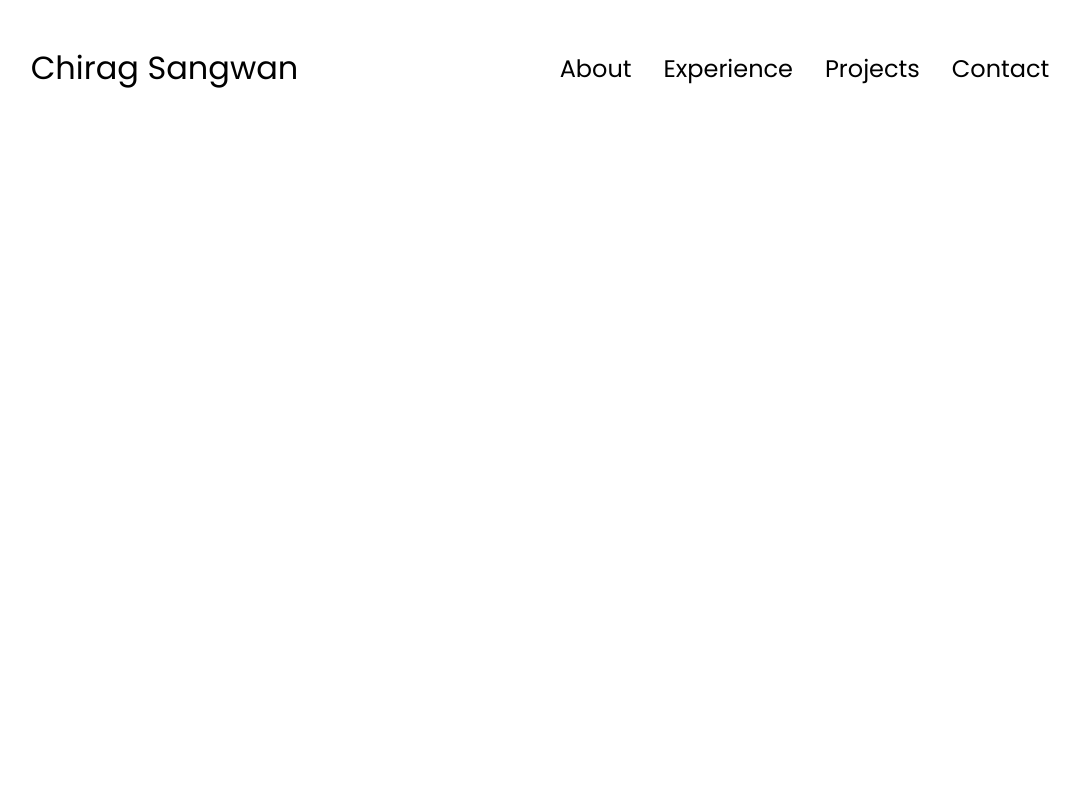
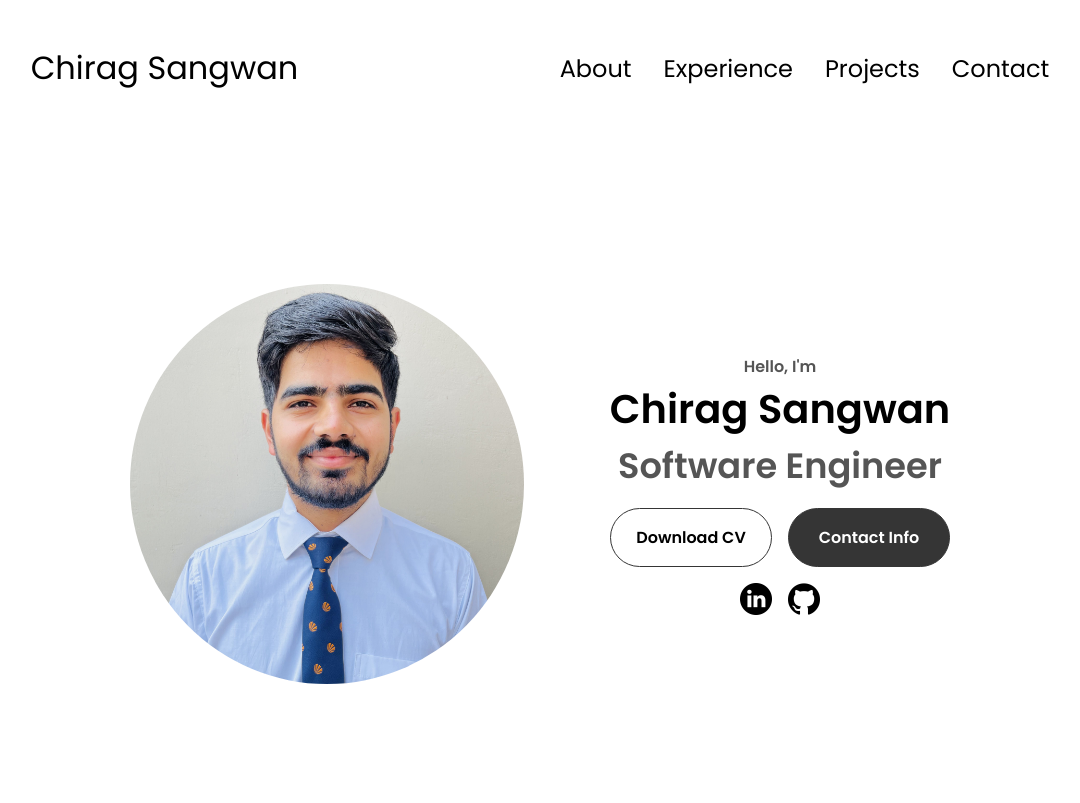
Before and after one commit to Chirag1003/chirag1003.github.io, a plain HTML site: page index.html in a window 1280 px wide. Shown: the whole page, without its empty margins (100-1180 px from the left). Drawn offline with Linux system fonts and the light colour scheme.

Commit message:
Profile Section

```diff
--- a/index.html
+++ b/index.html
@@ -41,6 +41,45 @@
         </div>
       </div>
     </nav>
+    <section id="profile">
+      <div class="section_pic-container">
+        <img
+          src="./assets/profile_pic.jpg"
+          alt="Chirag Sangwan's Profile Picture"
+          class="profile-pic"
+        />
+      </div>
+      <div class="section_text">
+        <p class="section_text_p1">Hello, I'm</p>
+        <h1 class="title">Chirag Sangwan</h1>
+        <p class="section_text_p2">Software Engineer</p>
+        <div class="btn-container">
+          <div
+            class="btn btn-color-2"
+            onclick="window.open('./assets/Chirag_Resume.pdf')"
+          >
+            Download CV
+          </div>
+          <div class="btn btn-color-1" onclick="location.href = '#contact'">
+            Contact Info
+          </div>
+        </div>
+        <div id="socials-container">
+          <img
+            src="./assets/linkedin.png"
+            alt="Chirag Sangwan's Linkedin"
+            class="icon"
+            onclick="window.open('https://www.linkedin.com/in/chiragsangwan03/', '_blank');"
+          />
+          <img
+            src="./assets/github.png"
+            alt="Chirag Sangwan's Github"
+            class="icon"
+            onclick="window.open('https://github.com/Chirag1003', '_blank');"
+          />
+        </div>
+      </div>
+    </section>
 
     <script src="script.js"></script>
 </body>
--- a/mediaqueries.css
+++ b/mediaqueries.css
@@ -26,3 +26,28 @@
     text-align: center;
   }
 }
+@media screen and (max-width: 1400px) {
+  #profile {
+      height: 83vh;
+      margin-bottom: 6rem;
+  }
+
+  .about-containers {
+      flex-wrap: wrap;
+  }
+
+  #contact,
+  #projects {
+      height: fit-content;
+  }
+
+  .experience,
+  .education {
+      width: -webkit-fill-available;
+  }
+
+  .experience-res {
+      display: flex;
+      flex-direction: column;
+  }
+}
--- a/style.css
+++ b/style.css
@@ -147,3 +147,123 @@ a:hover {
 .hamburger-icon span:first-child {
   transform: none;
 }
+
+/* Section */
+
+section {
+  padding-top: 4vh;
+  height: 96%;
+  margin: 0 10rem;
+  box-sizing: border-box;
+  min-height: fit-content;
+}
+
+.section-container {
+  display: flex;
+}
+
+/* Profile Section */
+
+#profile {
+  display: flex;
+  justify-content: center;
+  gap: 5rem;
+  height: 80vh;
+}
+
+.section_pic-container {
+  display: flex;
+  height: 400px;
+  width: 400px;
+  margin: auto 0;
+}
+
+.profile-pic {
+  border-radius: 50%;
+}
+
+.section_text {
+  align-self: center;
+  text-align: center;
+}
+
+.section_text p {
+  font-weight: 600;
+}
+
+.section_text_p1 {
+  text-align: center;
+}
+
+.section_text_p2 {
+  font-size: 2.2rem;
+  margin-bottom: 1rem;
+}
+
+.title {
+  font-size: 2.5rem;
+  text-align: center;
+}
+
+#socials-container {
+  display: flex;
+  justify-content: center;
+  margin-top: 1rem;
+  gap: 1rem;
+}
+
+/* Icons */
+
+.icon {
+  cursor: pointer;
+  height: 2rem;
+  align-self: center;
+}
+
+/* Buttons */
+
+.btn-container {
+  display: flex;
+  justify-content: center;
+  gap: 1rem;
+}
+
+.btn {
+  font-weight: 600;
+  transition: all 300ms all;
+  padding: 1rem;
+  width: 8rem;
+  border-radius: 2rem;
+}
+
+.btn-color-1,
+.btn-color-2 {
+  border: rgb(53, 53, 53) 0.1rem solid;
+}
+
+.btn-color-1:hover,
+.btn-color-2:hover {
+  cursor: pointer;
+}
+
+.btn-color-1,
+.btn-color-2:hover {
+  background: rgb(53, 53, 53);
+  color: white;
+}
+
+.btn-color-1:hover {
+  background: rgb(0, 0, 0);
+}
+
+.btn-color-2 {
+  background: none;
+}
+
+.btn-color-2:hover {
+  border: rgb(255, 255, 255) 0.1rem solid;
+}
+
+.btn-container {
+  gap: 1rem;
+}
```
Also changed, not shown: assets/github.png (added), assets/linkedin.png (added), assets/profile_pic.jpg (added), 1 other file.
